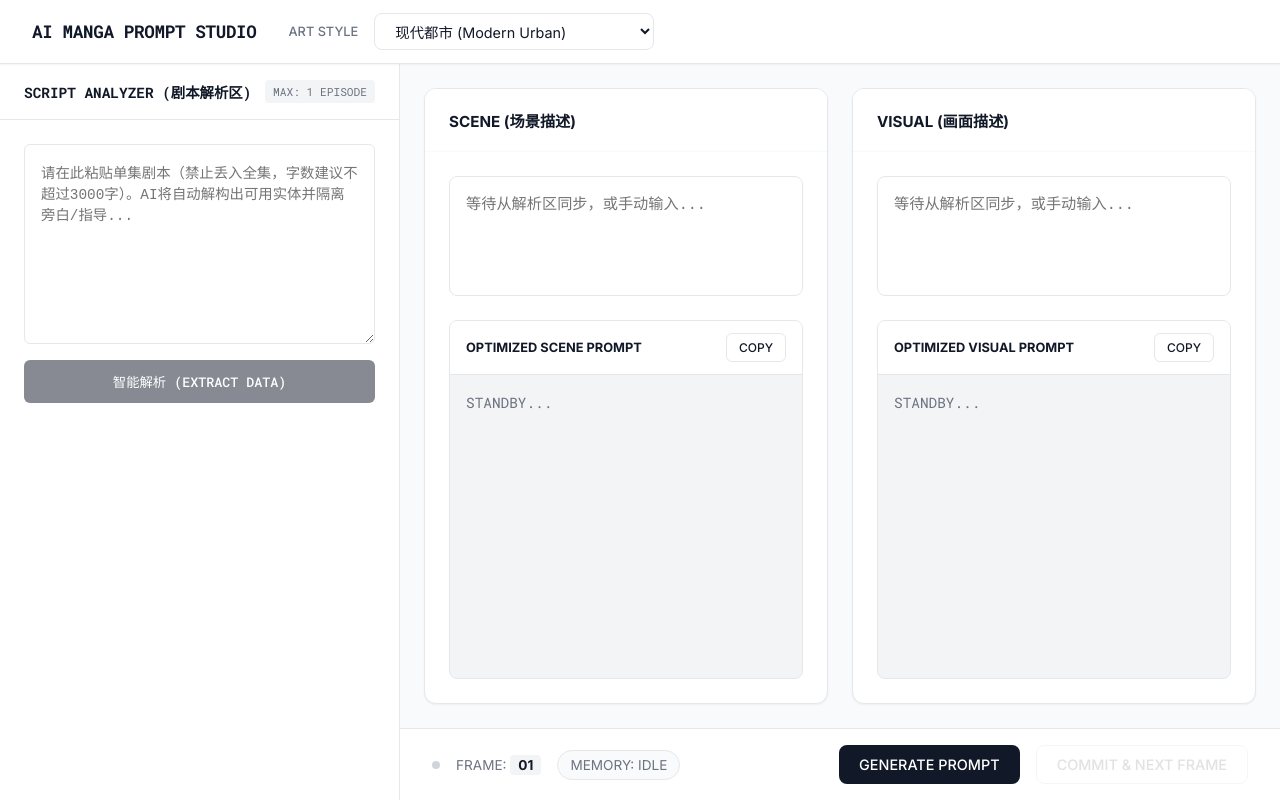
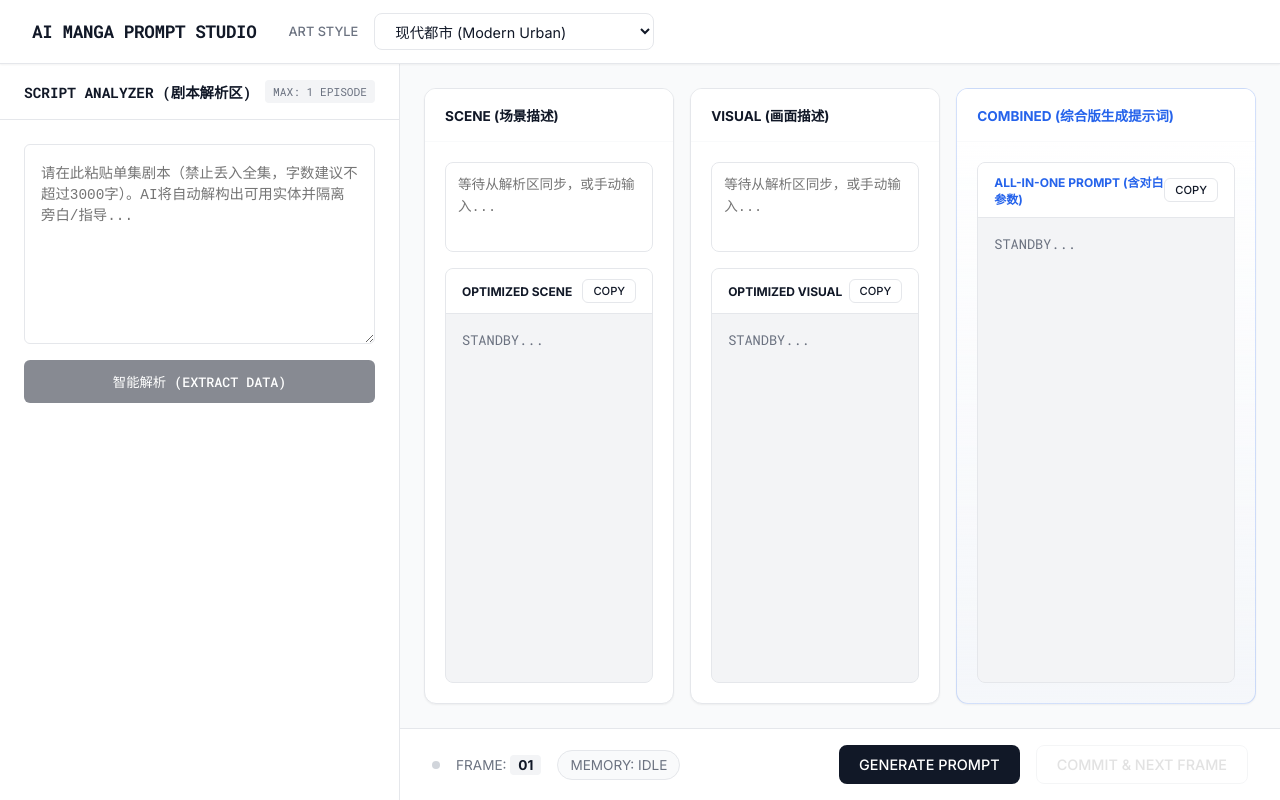
Before and after one commit to violettoolssite/AI-movie, a Vue app: page / in a window 1280 px wide. Built offline with nearby package versions, Linux system fonts and the light colour scheme.

Commit message:
feat: robust JSON parsing, combined prompt support, and dynamic language lip-sync detection

```diff
--- a/src/components/PromptStudio.vue
+++ b/src/components/PromptStudio.vue
@@ -1,38 +1,46 @@
 <template>
   <div class="studio-wrapper">
     <div class="studio-grid">
+      <!-- 场景 -->
       <div class="panel">
-        <div class="panel-header">
-          <h2>SCENE (场景描述)</h2>
-        </div>
+        <div class="panel-header"><h2>SCENE (场景描述)</h2></div>
         <div class="panel-body">
           <textarea v-model="store.activeSceneText" placeholder="等待从解析区同步，或手动输入..." :disabled="isGenerating"></textarea>
           <div class="result-box">
             <div class="result-header">
-              <h3>OPTIMIZED SCENE PROMPT</h3>
+              <h3>OPTIMIZED SCENE</h3>
               <button class="btn-copy" @click="copyToClipboard(scenePromptOutput, $event)">COPY</button>
             </div>
-            <div class="output-content" :class="{'processing': isGenerating}">
-              {{ scenePromptOutput }}
-            </div>
+            <div class="output-content" :class="{'processing': isGenerating}">{{ scenePromptOutput }}</div>
           </div>
         </div>
       </div>
 
+      <!-- 画面 -->
       <div class="panel">
-        <div class="panel-header">
-          <h2>VISUAL (画面描述)</h2>
-        </div>
+        <div class="panel-header"><h2>VISUAL (画面描述)</h2></div>
         <div class="panel-body">
           <textarea v-model="store.activeVisualText" placeholder="等待从解析区同步，或手动输入..." :disabled="isGenerating"></textarea>
           <div class="result-box">
             <div class="result-header">
-              <h3>OPTIMIZED VISUAL PROMPT</h3>
+              <h3>OPTIMIZED VISUAL</h3>
               <button class="btn-copy" @click="copyToClipboard(visualPromptOutput, $event)">COPY</button>
             </div>
-            <div class="output-content" :class="{'processing': isGenerating}">
-              {{ visualPromptOutput }}
+            <div class="output-content" :class="{'processing': isGenerating}">{{ visualPromptOutput }}</div>
+          </div>
+        </div>
+      </div>
+
+      <!-- 合并版 -->
+      <div class="panel combined-panel">
+        <div class="panel-header"><h2>COMBINED (综合版生成提示词)</h2></div>
+        <div class="panel-body">
+          <div class="result-box combined-result-box">
+            <div class="result-header">
+              <h3>ALL-IN-ONE PROMPT (含对白参数)</h3>
+              <button class="btn-copy" @click="copyToClipboard(combinedPromptOutput, $event)">COPY</button>
             </div>
+            <div class="output-content" :class="{'processing': isGenerating}">{{ combinedPromptOutput }}</div>
           </div>
         </div>
       </div>
@@ -55,12 +63,13 @@
 </template>
 
 <script setup>
-import { ref } from 'vue';
+import { ref, onMounted, onUnmounted } from 'vue';
 import { store } from '../store.js';
 import { aiService } from '../services/ai-service.js';
 
 const scenePromptOutput = ref('STANDBY...');
 const visualPromptOutput = ref('STANDBY...');
+const combinedPromptOutput = ref('STANDBY...');
 const isGenerating = ref(false);
 
 const handleGenerate = async () => {
@@ -72,6 +81,7 @@ const handleGenerate = async () => {
     isGenerating.value = true;
     scenePromptOutput.value = 'PROCESSING SCENE DATA...';
     visualPromptOutput.value = 'PROCESSING VISUAL DATA...';
+    combinedPromptOutput.value = 'PROCESSING COMBINED DATA...';
 
     try {
         const result = await aiService.generatePrompts(
@@ -82,9 +92,11 @@ const handleGenerate = async () => {
         );
         scenePromptOutput.value = result.scenePrompt;
         visualPromptOutput.value = result.visualPrompt;
+        combinedPromptOutput.value = result.combinedPrompt;
     } catch (e) {
         scenePromptOutput.value = '[ERROR] ' + e.message;
         visualPromptOutput.value = '[ERROR] ' + e.message;
+        combinedPromptOutput.value = '[ERROR] ' + e.message;
     } finally {
         isGenerating.value = false;
     }
@@ -98,6 +110,7 @@ const handleNextFrame = () => {
     store.activeVisualText = '';
     scenePromptOutput.value = 'STANDBY...';
     visualPromptOutput.value = 'STANDBY...';
+    combinedPromptOutput.value = 'STANDBY...';
 }
 
 const copyToClipboard = (text, e) => {
@@ -109,6 +122,14 @@ const copyToClipboard = (text, e) => {
         setTimeout(() => btn.innerText = oText, 1500);
     });
 }
+
+onMounted(() => {
+    window.addEventListener('auto-generate', handleGenerate);
+});
+
+onUnmounted(() => {
+    window.removeEventListener('auto-generate', handleGenerate);
+});
 </script>
 
 <style scoped>
@@ -120,7 +141,7 @@ const copyToClipboard = (text, e) => {
 .studio-grid {
     flex: 1;
     display: flex;
-    gap: 24px;
+    gap: 16px;
     padding: 24px;
     background-color: var(--bg-base);
     overflow: hidden;
@@ -128,6 +149,7 @@ const copyToClipboard = (text, e) => {
 
 .panel {
     flex: 1;
+    min-width: 0;
     background-color: var(--bg-surface);
     display: flex;
     flex-direction: column;
@@ -137,14 +159,21 @@ const copyToClipboard = (text, e) => {
     overflow: hidden;
 }
 
+.combined-panel {
+    flex: 1.2;
+    background: linear-gradient(180deg, var(--bg-surface) 0%, rgba(37,99,235,0.02) 100%);
+    border-color: rgba(37,99,235,0.2);
+}
+
 .panel-header {
-    padding: 20px 24px;
+    padding: 16px 20px;
     border-bottom: 1px solid var(--bg-base);
     background-color: var(--bg-surface);
 }
+.combined-panel .panel-header h2 { color: var(--brand-color); }
 
 .panel-header h2 {
-    font-size: 0.95rem;
+    font-size: 0.85rem;
     color: var(--text-primary);
 }
 
@@ -152,21 +181,21 @@ const copyToClipboard = (text, e) => {
     flex: 1;
     display: flex;
     flex-direction: column;
-    padding: 24px;
-    gap: 24px;
+    padding: 20px;
+    gap: 16px;
     overflow-y: auto;
 }
 
 textarea {
     width: 100%;
-    height: 120px;
+    height: 90px;
     background-color: var(--bg-surface);
     border: 1px solid var(--border-color);
     color: var(--text-primary);
-    padding: 16px;
+    padding: 12px;
     border-radius: 8px;
     resize: none;
-    font-size: 0.95rem;
+    font-size: 0.85rem;
     line-height: 1.6;
 }
 textarea:focus { outline: none; border-color: var(--brand-color); box-shadow: 0 0 0 3px rgba(37, 99, 235, 0.1); }
@@ -180,31 +209,33 @@ textarea:focus { outline: none; border-color: var(--brand-color); box-shadow: 0
     background-color: var(--bg-input);
     overflow: hidden;
 }
+.combined-result-box { height: 100%; }
 
 .result-header {
     display: flex;
     justify-content: space-between;
     align-items: center;
-    padding: 12px 16px;
+    padding: 10px 16px;
     border-bottom: 1px solid var(--border-color);
     background-color: var(--bg-surface);
 }
 
-.result-header h3 { font-size: 0.8rem; color: var(--text-primary); }
+.result-header h3 { font-size: 0.75rem; color: var(--text-primary); }
+.combined-panel .result-header h3 { color: var(--brand-color); font-weight: 700; }
 
 .btn-copy {
     background: var(--bg-surface);
     border: 1px solid var(--border-color);
     color: var(--text-primary);
-    padding: 6px 12px;
+    padding: 4px 10px;
     border-radius: 6px;
-    font-size: 0.75rem;
+    font-size: 0.7rem;
 }
 
 .output-content {
     padding: 16px;
     font-family: var(--font-mono);
-    font-size: 0.9rem;
+    font-size: 0.85rem;
     line-height: 1.6;
     color: var(--text-muted);
     overflow-wrap: break-word;
@@ -235,6 +266,7 @@ textarea:focus { outline: none; border-color: var(--brand-color); box-shadow: 0
 .action-bar { display: flex; gap: 16px; }
 .btn-primary, .btn-secondary { padding: 10px 20px; border: none; border-radius: 8px; font-size: 0.9rem; }
 .btn-primary { background-color: var(--accent); color: #ffffff; }
+.btn-primary:active { transform: translateY(1px); }
 .btn-secondary { background-color: #ffffff; border: 1px solid var(--border-color); }
-.btn-primary:disabled, .btn-secondary:disabled { opacity: 0.4; cursor: not-allowed; }
+.btn-primary:disabled, .btn-secondary:disabled { opacity: 0.4; cursor: not-allowed; transform: none; }
 </style>
--- a/src/components/ScriptAnalyzer.vue
+++ b/src/components/ScriptAnalyzer.vue
@@ -31,7 +31,7 @@
           <span class="legend-valid">■ 有效转换词</span>
           <span class="legend-invalid">■ 旁白/剪辑(已隔离/将被抛弃)</span>
         </div>
-        <button class="btn-push" @click="pushToStudio">同步可用上下文至工作室 ➔</button>
+        <button class="btn-push" @click="pushToStudio">➔ 一键搬运至右侧并生成英文提示词</button>
       </div>
     </div>
   </div>
@@ -67,8 +67,13 @@ const pushToStudio = () => {
     const scenes = store.analyzedNodes.filter(n => n.type === 'scene_element').map(n => n.text).join(' ');
     const visuals = store.analyzedNodes.filter(n => n.type === 'character_action').map(n => n.text).join(' ');
 
-    store.activeSceneText = scenes || '未提取到由于场景要素...';
-    store.activeVisualText = visuals || '未提取到画面/角色要素...';
+    store.activeSceneText = scenes || '未提取到场景要素...';
+    store.activeVisualText = visuals || '未提取到画面要素...';
+
+    // 自动触发右侧生成
+    setTimeout(() => {
+        window.dispatchEvent(new CustomEvent('auto-generate'));
+    }, 100);
 }
 </script>
 
@@ -148,13 +153,17 @@ textarea:focus { outline: none; border-color: var(--brand-color); }
 .legend-invalid { color: var(--danger-text); }
 
 .btn-push {
-    align-self: flex-end;
-    background: transparent;
-    border: 1px solid var(--border-color);
-    padding: 8px 16px;
+    align-self: stretch;
+    background: var(--brand-color);
+    border: none;
+    padding: 12px 16px;
     border-radius: 6px;
-    color: var(--brand-color);
-    font-size: 0.85rem;
+    color: #fff;
+    font-size: 0.9rem;
+    font-weight: 600;
+    cursor: pointer;
+    transition: all 0.2s;
+    text-align: center;
 }
-.btn-push:hover { background: var(--bg-input); }
+.btn-push:hover { background: var(--accent-hover); }
 </style>
```
Also changed, not shown: src/services/ai-service.js (+20 -8 lines).
